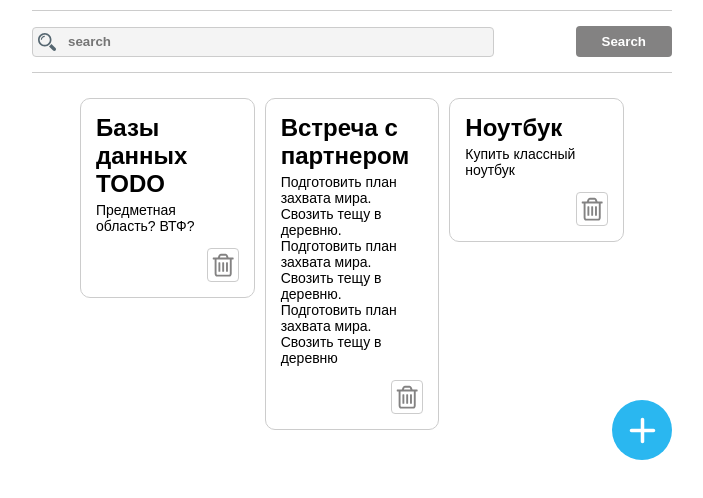
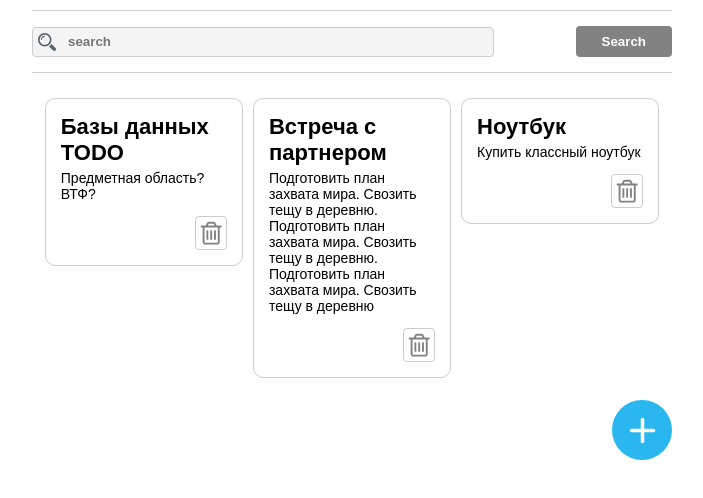
Before and after one commit to krikun1983/todo-react-redux-thunk-ts-node-express-mongobd-js, a React (Create React App) app in the folder 07_react_intro/07_react_intro/: page / in a window 1280 px wide. Shown: the top 498 px of the page, without its empty margins (288-991 px from the left). Built offline with nearby package versions, Linux system fonts and the light colour scheme.

Commit message:
feat: add overflow header note

```diff
--- a/07_react_intro/07_react_intro/src/components/main/NotesList/Notes/Notes.module.scss
+++ b/07_react_intro/07_react_intro/src/components/main/NotesList/Notes/Notes.module.scss
@@ -2,7 +2,7 @@
 
 .item__header {
   margin-bottom: 4px;
-  font-size: 24px;
+  font-size: 22px;
 }
 
 .item__text {
@@ -14,3 +14,11 @@
   display: flex;
   justify-content: flex-end;
 }
+
+.overflow {
+  /* stylelint-disable-next-line value-no-vendor-prefix */
+  display: -webkit-box;
+  overflow: hidden;
+  text-overflow: ellipsis;
+  -webkit-box-orient: vertical;
+}
--- a/07_react_intro/07_react_intro/src/components/main/NotesList/Notes/Notes.tsx
+++ b/07_react_intro/07_react_intro/src/components/main/NotesList/Notes/Notes.tsx
@@ -2,6 +2,7 @@ import React, {MouseEvent} from 'react';
 import Button from 'Ui-Kit/Button';
 import IconSVG from 'Ui-Kit/IconSVG';
 import {IconNameEnum} from 'Ui-Kit/IconSVG/IconSVG';
+import cn from 'classnames';
 import style from './Notes.module.scss';
 
 type NotesProps = {
@@ -13,7 +14,7 @@ type NotesProps = {
 const Notes: React.FC<NotesProps> = ({title, description, onOpenFormDeleteNote}) => {
   return (
     <>
-      <h2 className={style.item__header}>{title}</h2>
+      <h2 className={cn(style.item__header, style.overflow)}>{title}</h2>
       <p className={style.item__text}>{description}</p>
       <div className={style.item__panel}>
         <Button
--- a/07_react_intro/07_react_intro/src/components/main/NotesList/NotesList.module.scss
+++ b/07_react_intro/07_react_intro/src/components/main/NotesList/NotesList.module.scss
@@ -1,7 +1,7 @@
 @import 'style/variable';
 
 .notes_group {
-  max-width: 85%;
+  max-width: 96%;
   margin: auto;
   column-count: 3;
   column-gap: 10px;
```
